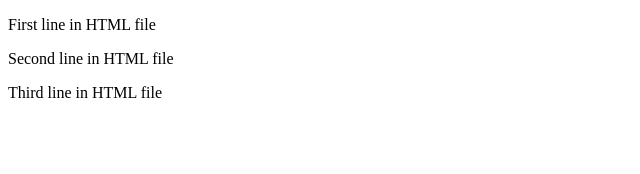
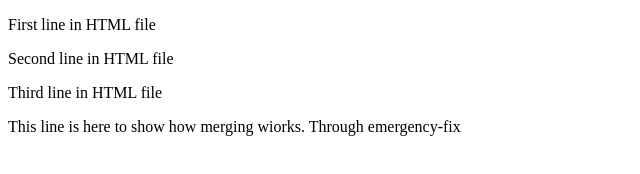
Before and after one commit to shem-opiyo/shem-opiyo.github.io, a plain HTML site: page index.html in a window 1280 px wide. Shown: the whole page, without its empty margins (0-640 px from the left). Drawn offline with Linux system fonts and the light colour scheme.

Commit message:
updated index.html with emergency fix

```diff
--- a/index.html
+++ b/index.html
@@ -3,3 +3,4 @@
 <p> First line in HTML file</p>
 <p>Second line in HTML file</p>
 <p> Third line in HTML file</p>
+<p> This line is here to show how merging wiorks. Through emergency-fix</p>
```
